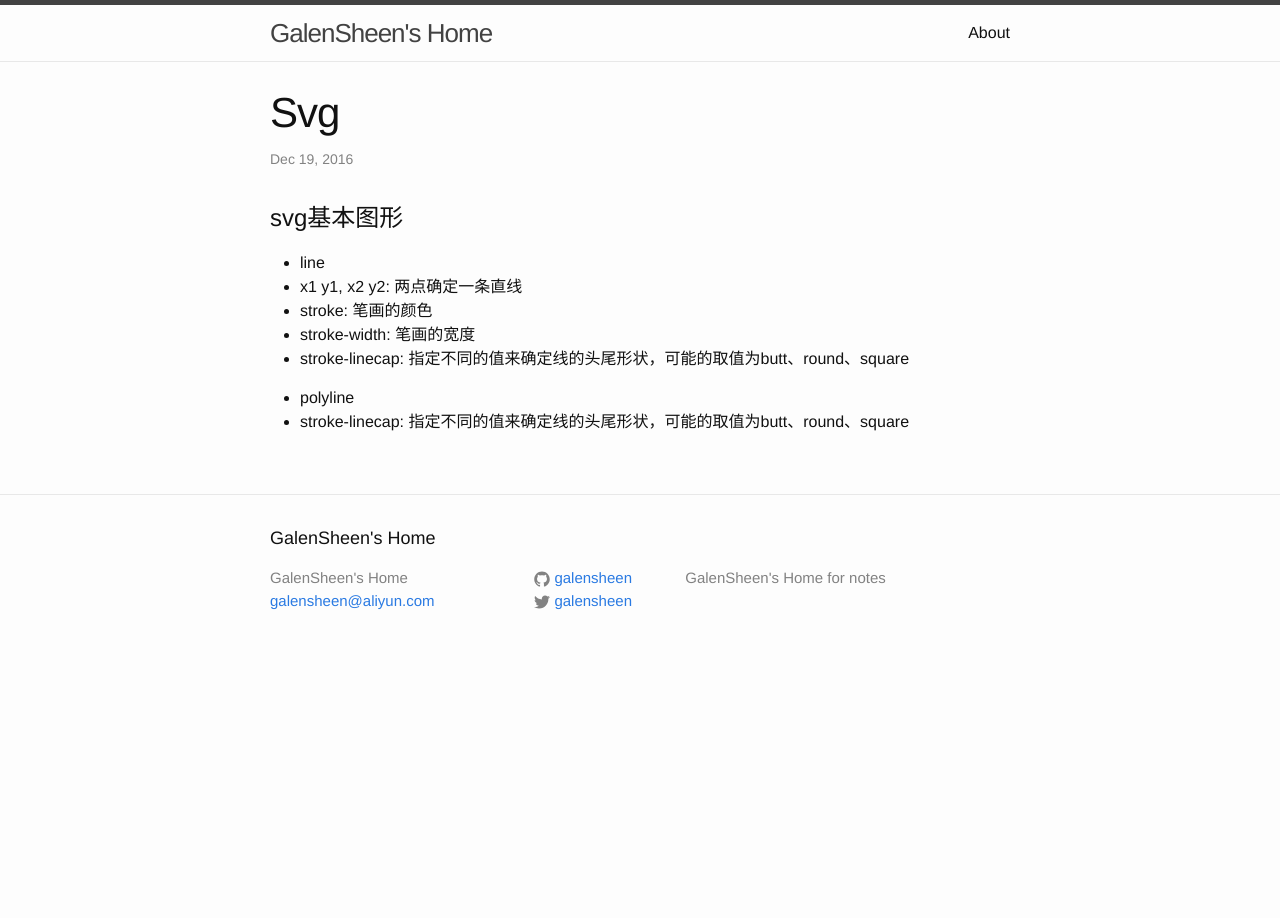
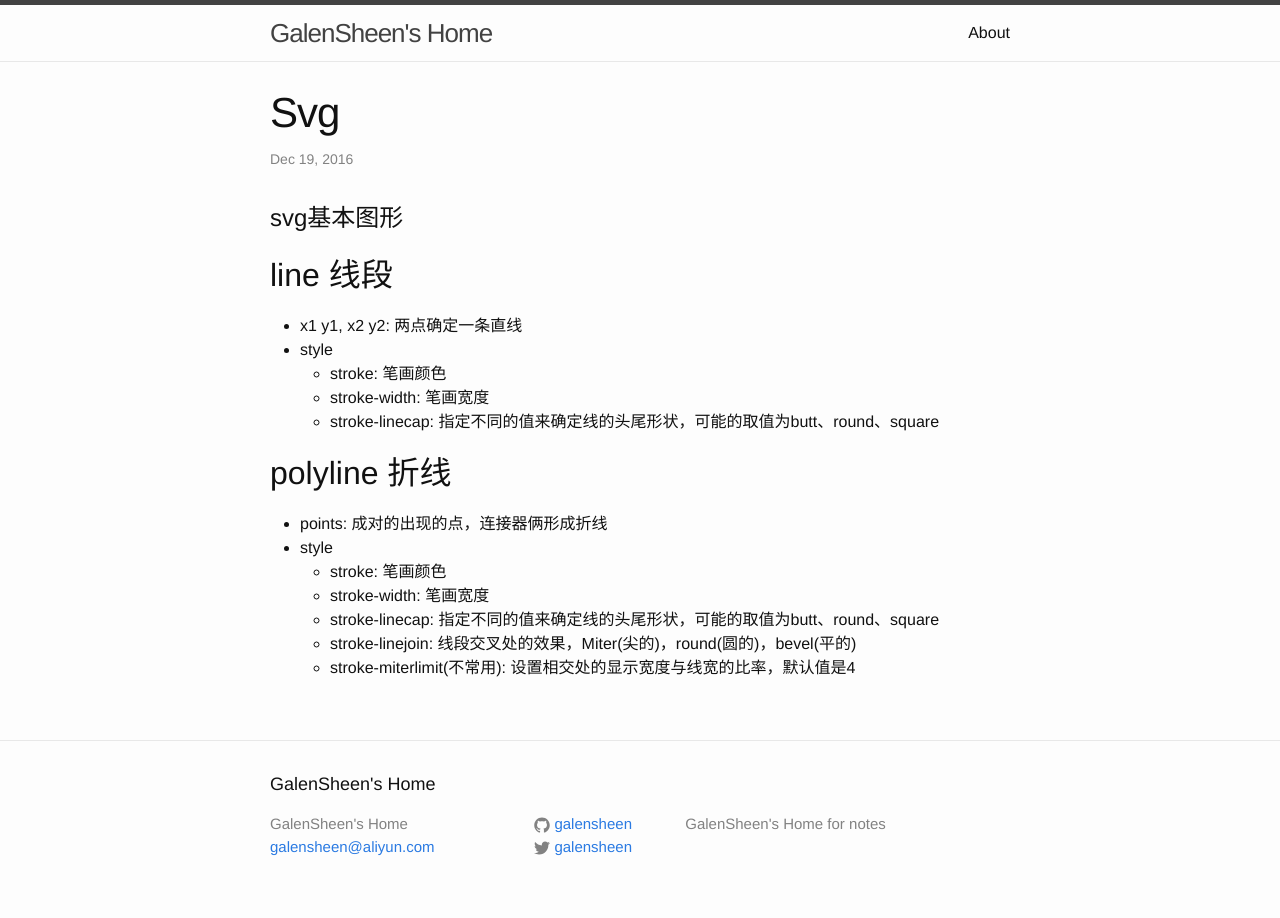
Before and after one commit to galensheen/galensheen.github.io, a Jekyll site: the page built from _posts/svg/2016-12-19-svg.md, in a window 1280 px wide. Built offline with Jekyll 4.4.1, drawn with Linux system fonts in a browser that asks for light colours; our own code applies the rules of GitHub Pages for plain Markdown files.

```diff
--- a/_posts/svg/2016-12-19-svg.md
+++ b/_posts/svg/2016-12-19-svg.md
@@ -1,11 +1,18 @@
 # svg基本图形
 
-* line
- * x1 y1, x2 y2: 两点确定一条直线
- * stroke: 笔画的颜色
- * stroke-width: 笔画的宽度
- * stroke-linecap: 指定不同的值来确定线的头尾形状，可能的取值为butt、round、square
+## line 线段
+* x1 y1, x2 y2: 两点确定一条直线
+* style
+    * stroke: 笔画颜色
+    * stroke-width: 笔画宽度
+    * stroke-linecap: 指定不同的值来确定线的头尾形状，可能的取值为butt、round、square
 
 
-* polyline
- * stroke-linecap: 指定不同的值来确定线的头尾形状，可能的取值为butt、round、square
+## polyline 折线
+* points: 成对的出现的点，连接器俩形成折线
+* style
+    * stroke: 笔画颜色
+    * stroke-width: 笔画宽度
+    * stroke-linecap: 指定不同的值来确定线的头尾形状，可能的取值为butt、round、square
+    * stroke-linejoin: 线段交叉处的效果，Miter(尖的)，round(圆的)，bevel(平的)
+    * stroke-miterlimit(不常用): 设置相交处的显示宽度与线宽的比率，默认值是4
```
Also changed, not shown: _posts/RegExp/2016-12-23-regexp.md (added, +2 -0 lines).
